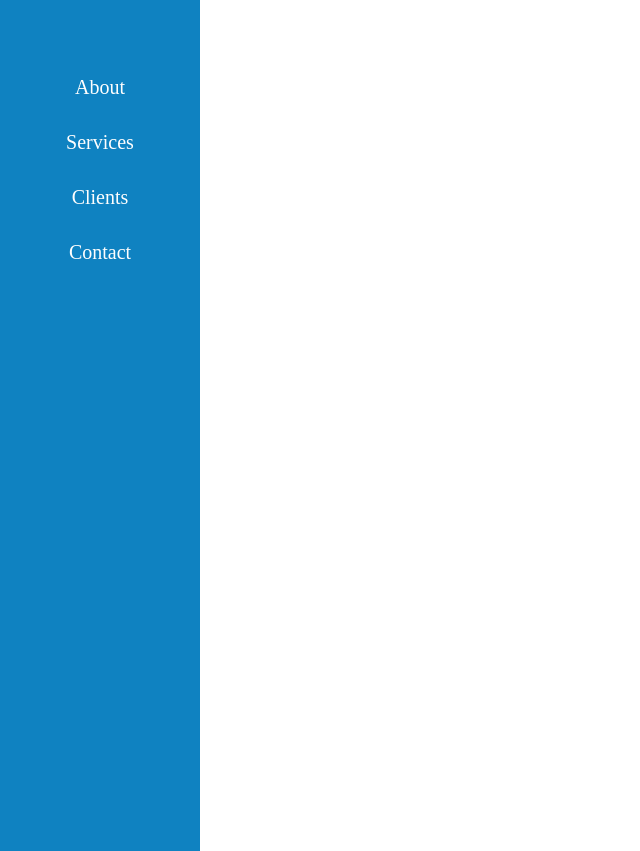
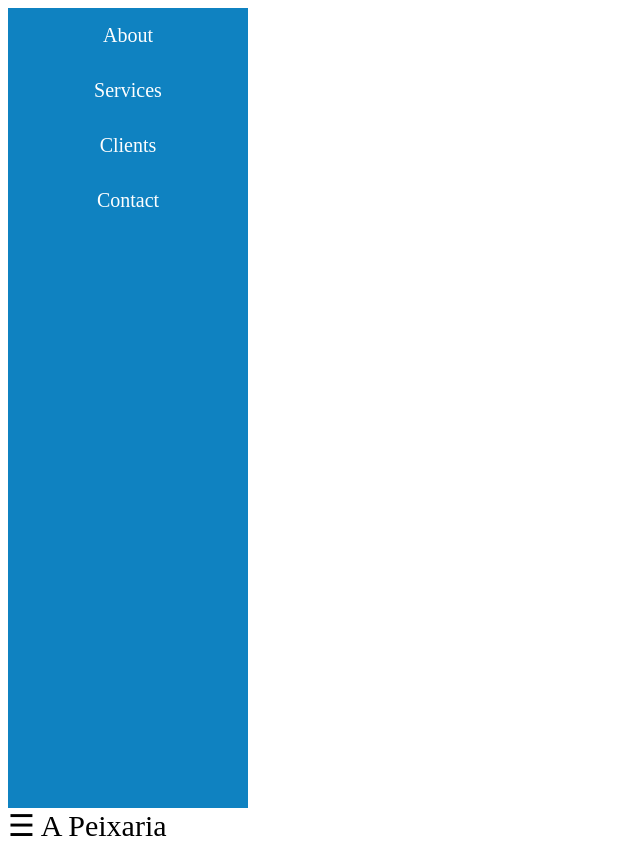
Before and after one commit to pauloborba/apeixaria, an Angular app in the folder gui/ap-gui/: page / in a window 1280 px wide. Shown: the whole page, without its empty margins (0-640 px from the left). Before the commit the page ends 800 px from the top, so only its background shows below. Built offline with nearby package versions, Linux system fonts and the light colour scheme.

Commit message:
Resolvendo problema da sideNav cobrir o resto html

```diff
--- a/gui/ap-gui/src/app/app.component.css
+++ b/gui/ap-gui/src/app/app.component.css
@@ -1,17 +1,21 @@
 body {
     font-family: "Lato", sans-serif;
     background-color: #fefefe;
+    margin: 0;
+    padding: 0;
+    border: 0;
+}
+.body{
+    display:flex;
+    flex-direction: row;
 }
 .sidenav {
     font-size:20px;
-    height: 100%;
-    width: 10em;
-    position: fixed;
-    z-index: 1;
+    height: 100vh;
+    width: 12em;
     top: 0;
     left: 0;
     background-color: #0f82c1;
-    padding-top: 60px;
     display:flex;
     flex-direction: column;
     align-items: center;
@@ -23,7 +27,6 @@
     padding: 16px 0;
     text-decoration: none;
     color: #fefefe;
-
     transition: 0.3s;
 }
 
@@ -40,9 +43,19 @@
     margin-left: 50px;
 }
 
-span{
-paddin-top:16px;
-color:#0f82c1;
+.pageContent{
+    color: #0f82c1;
+    width: 88em;
+    display:flex;
+    flex-direction: column;
+    padding: 30px 0;
+}
+
+
+.sidenav span{
+padding-top: 25px;
+font-size: 30px;
+color: #fefefe;
 }
 
 @media screen and (max-height: 450px) {
```
